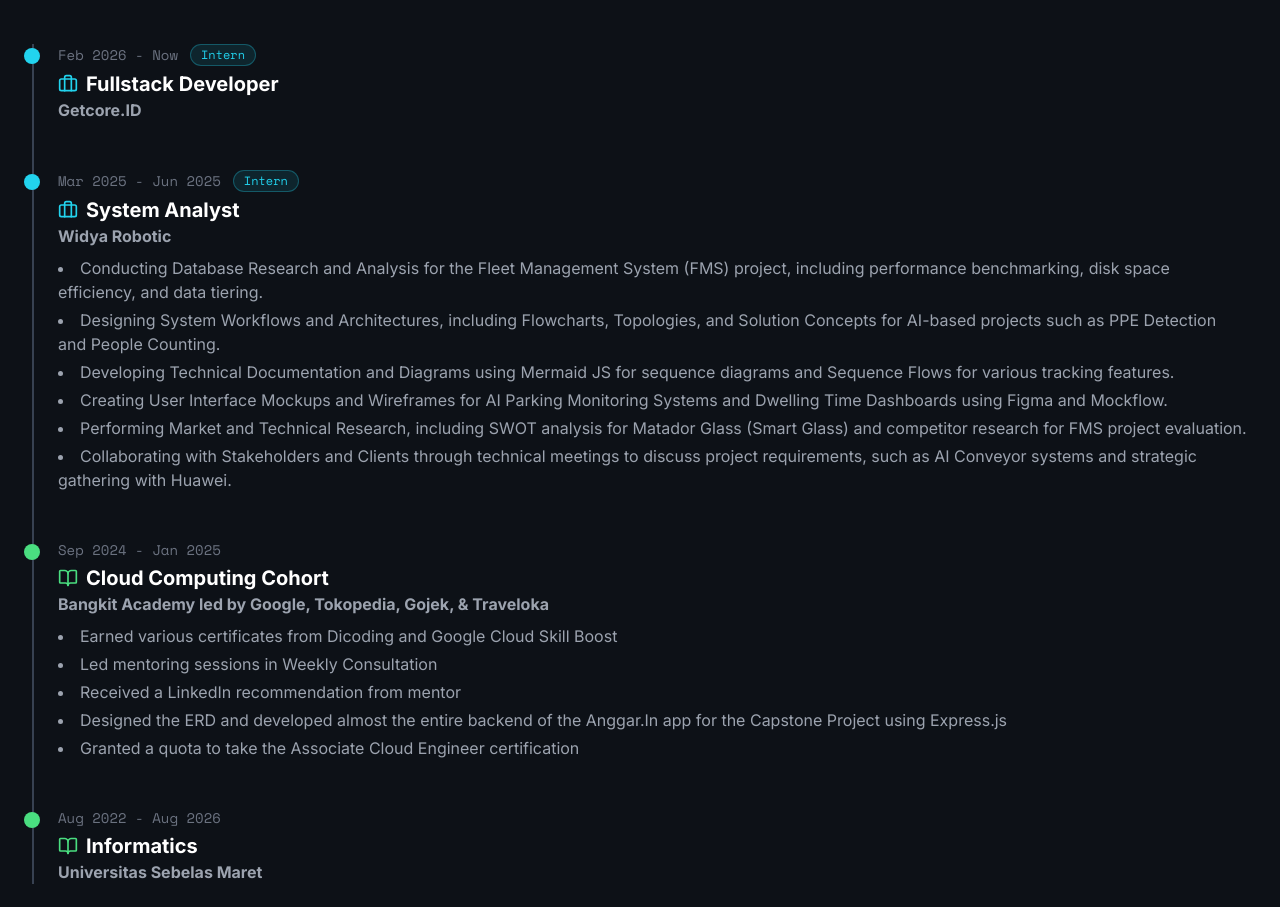
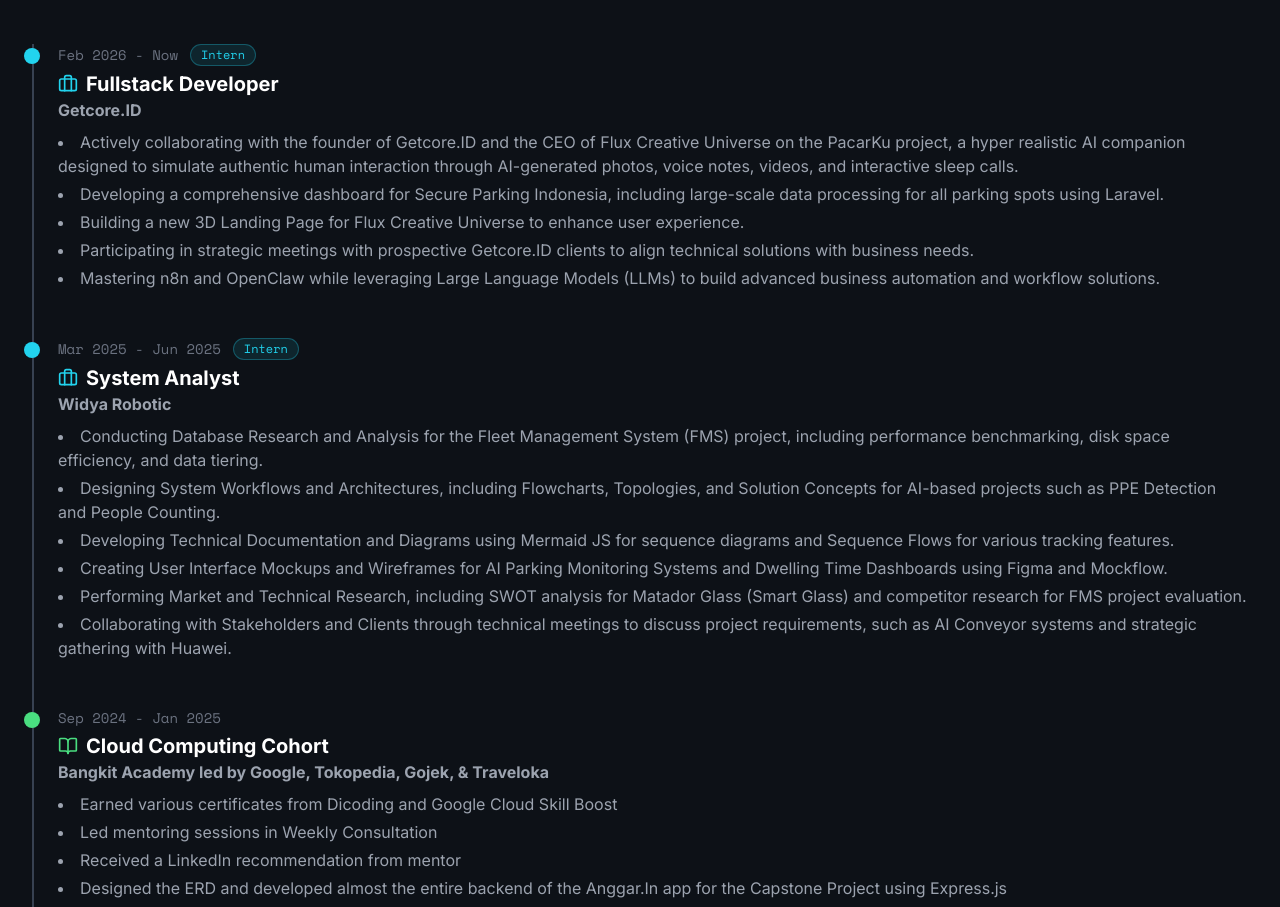
Before and after one commit to iyantama9/portoweb, a React (Vite) app: page / in a window 1280 px wide. Shown: the part 920-1827 px from the top of the page. Built offline with nearby package versions, Linux system fonts and the light colour scheme.

Commit message:
data: add Getcore.ID experience description

```diff
--- a/src/data/experiences.js
+++ b/src/data/experiences.js
@@ -4,7 +4,13 @@
     company: "Getcore.ID",
     role: "Fullstack Developer",
     period: "Feb 2026 - Now",
-    description: [],
+    description: [
+      "Actively collaborating with the founder of Getcore.ID and the CEO of Flux Creative Universe on the PacarKu project, a hyper realistic AI companion designed to simulate authentic human interaction through AI-generated photos, voice notes, videos, and interactive sleep calls.",
+      "Developing a comprehensive dashboard for Secure Parking Indonesia, including large-scale data processing for all parking spots using Laravel.",
+      "Building a new 3D Landing Page for Flux Creative Universe to enhance user experience.",
+      "Participating in strategic meetings with prospective Getcore.ID clients to align technical solutions with business needs.",
+      "Mastering n8n and OpenClaw while leveraging Large Language Models (LLMs) to build advanced business automation and workflow solutions.",
+    ],
   },
   {
     type: "Internship",
```
